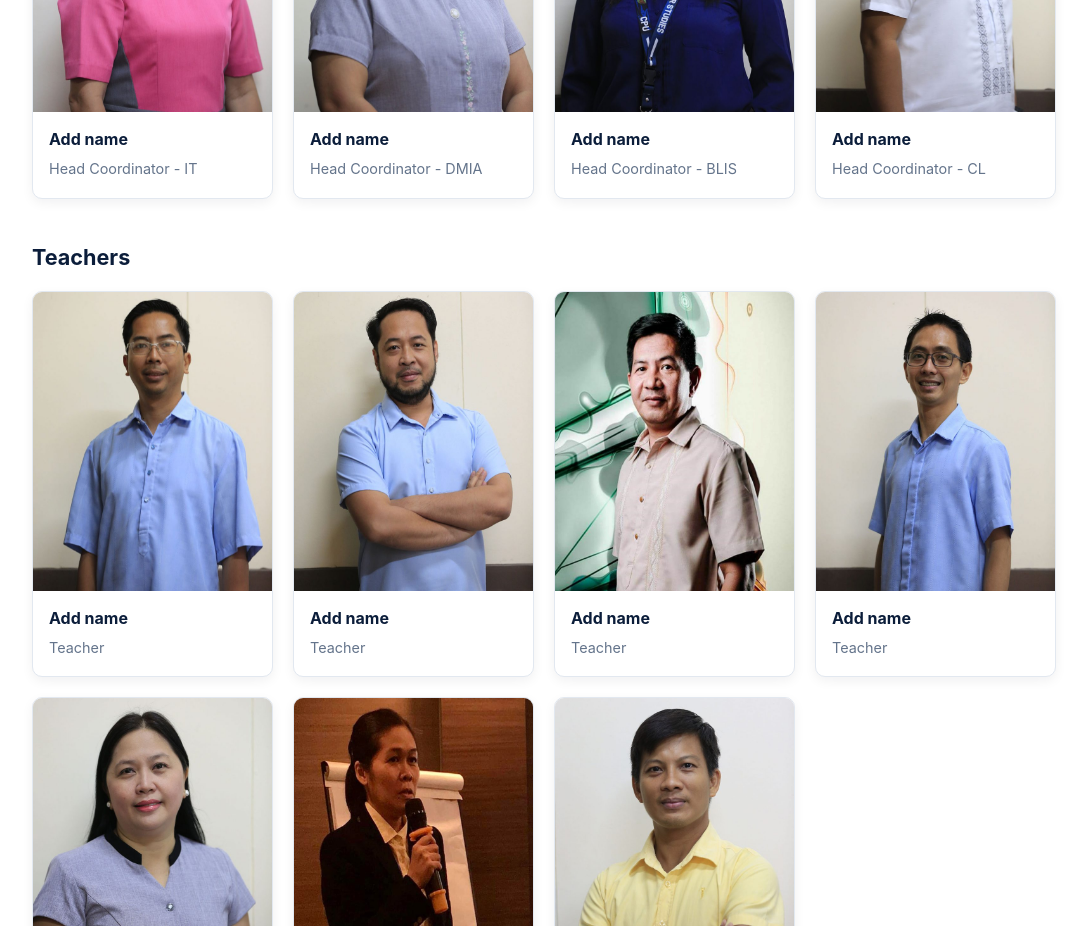
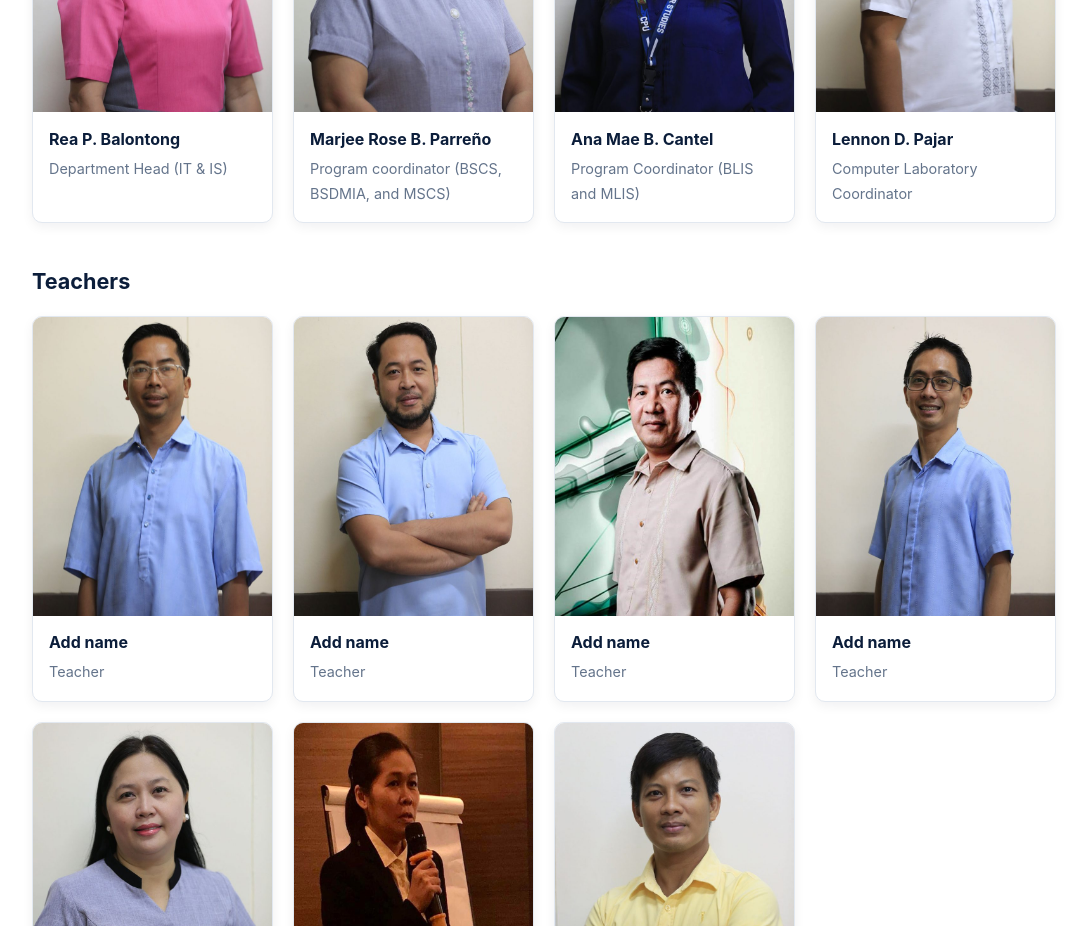
Before and after one commit to maki0484/Midterm, a Vue app: page / in a window 1280 px wide. Shown: the part 1880-2806 px from the top of the page, without its empty margins (96-1183 px from the left). Built offline with nearby package versions, Linux system fonts and the light colour scheme; the HTML template or start-up script is replaced by a standard one.

Commit message:
Coord update

```diff
--- a/src/components/Navbar.vue
+++ b/src/components/Navbar.vue
@@ -9,14 +9,14 @@
     </div>
 
     <nav class="navigation-links">
-      <RouterLink to="/home1" class="nav-link">Home</RouterLink>
-      <RouterLink to="/#programs" class="nav-link">Programs</RouterLink>
-      <RouterLink to="/#faculty" class="nav-link">Faculty & Staff</RouterLink>
-      <RouterLink to="/#partnerships" class="nav-link">Partnerships & Memberships</RouterLink>
+      <RouterLink to="/" class="nav-link">Home</RouterLink>
+      <RouterLink to="/programs" class="nav-link">Programs</RouterLink>
+      <RouterLink to="/faculty" class="nav-link">Faculty & Staff</RouterLink>
+      <RouterLink to="/partnerships" class="nav-link">Partnerships & Memberships</RouterLink>
     </nav>
 
     <div class="action-block">
-      <RouterLink to="/#programs" class="portal-cta">Explore Programs</RouterLink>
+      <RouterLink to="/programs" class="portal-cta">Explore Programs</RouterLink>
     </div>
   </header>
 </template>
--- a/src/router/index.js
+++ b/src/router/index.js
@@ -5,12 +5,37 @@ const router = createRouter({
   history: createWebHistory(import.meta.env.BASE_URL),
   scrollBehavior(to, from, savedPosition) {
     if (savedPosition) return savedPosition
-    if (to.hash) return { el: to.hash, behavior: 'smooth' }
+    const sectionByPath = {
+      '/programs': '#programs',
+      '/faculty': '#faculty',
+      '/partnerships': '#partnerships',
+    }
+    if (sectionByPath[to.path]) {
+      return { el: sectionByPath[to.path], behavior: 'smooth' }
+    }
     return { top: 0 }
   },
   routes: [
     {
-      path: '/',name: 'home1',component: Home},
+      path: '/',
+      name: 'home',
+      component: Home,
+    },
+    {
+      path: '/programs',
+      name: 'programs',
+      component: Home,
+    },
+    {
+      path: '/faculty',
+      name: 'faculty',
+      component: Home,
+    },
+    {
+      path: '/partnerships',
+      name: 'partnerships',
+      component: Home,
+    },
   ]
 })
 
--- a/src/views/Faculty.vue
+++ b/src/views/Faculty.vue
@@ -23,10 +23,10 @@ const dean = {
 }
 
 const coordinators = [
-  { name: 'Add name', title: 'Head Coordinator - IT', image: itCoordinatorPhoto },
-  { name: 'Add name', title: 'Head Coordinator - DMIA', image: dmiaCoordinatorPhoto },
-  { name: 'Add name', title: 'Head Coordinator - BLIS', image: blisCoordinatorPhoto },
-  { name: 'Add name', title: 'Head Coordinator - CL', image: clCoordinatorPhoto },
+  { name: 'Rea P. Balontong', title: 'Department Head (IT & IS)', image: itCoordinatorPhoto },
+  { name: 'Marjee Rose B. Parreño', title: 'Program coordinator (BSCS, BSDMIA, and MSCS)', image: dmiaCoordinatorPhoto },
+  { name: 'Ana Mae B. Cantel', title: 'Program Coordinator (BLIS and MLIS)', image: blisCoordinatorPhoto },
+  { name: 'Lennon D. Pajar', title: 'Computer Laboratory Coordinator', image: clCoordinatorPhoto },
 ]
 
 const teachers = [
--- a/src/views/Hero.vue
+++ b/src/views/Hero.vue
@@ -5,7 +5,7 @@
     <p class="hero-description">
       Learn, create, and prepare for a future shaped by computing and technology.
     </p>
-    <RouterLink to="/#programs" class="hero-link">Explore our programs</RouterLink>
+    <RouterLink to="/programs" class="hero-link">Explore our programs</RouterLink>
   </section>
 </template>
 
```
